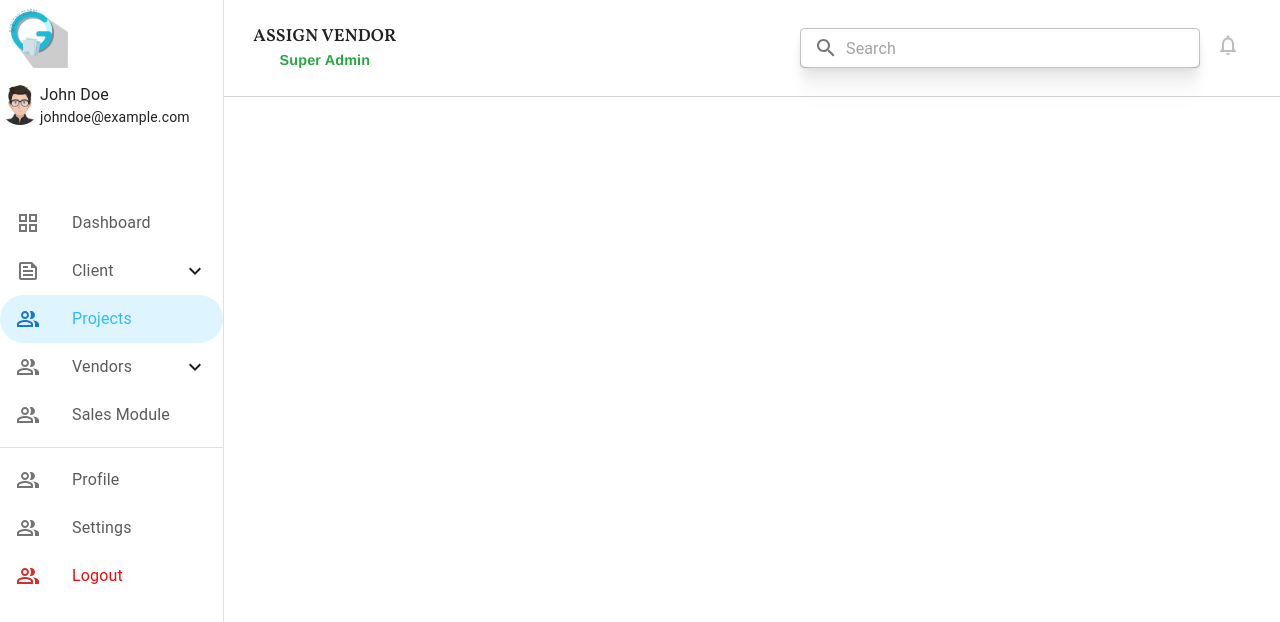
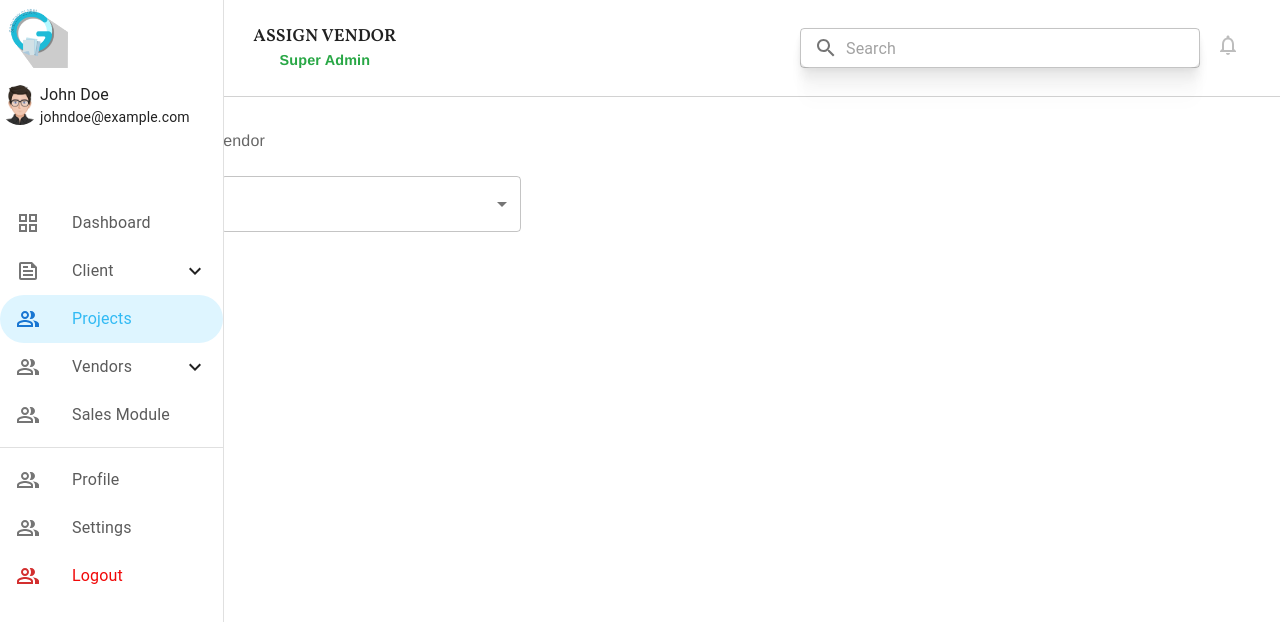
Before and after one commit to pushpak1308/Scrunity_Global, a React (Create React App) app in the folder scrutinyglobal/: page /assignVendor/1 in a window 1280 px wide. Shown: the top 622 px of the page. Built offline with nearby package versions, Linux system fonts and the light colour scheme.

Commit message:
login and register code cleanup

```diff
--- a/scrutinyglobal/src/MuiComponents/MuiMultiSelectDropdown/Index.js
+++ b/scrutinyglobal/src/MuiComponents/MuiMultiSelectDropdown/Index.js
@@ -1,7 +1,57 @@
 import React from "react";
+import OutlinedInput from "@mui/material/OutlinedInput";
+import InputLabel from "@mui/material/InputLabel";
+import MenuItem from "@mui/material/MenuItem";
+import FormControl from "@mui/material/FormControl";
+import ListItemText from "@mui/material/ListItemText";
+import Select from "@mui/material/Select";
+import Checkbox from "@mui/material/Checkbox";
 
-const MuiMultiSelectDropdown = () => {
-  return <div></div>;
+const MuiMultiSelectDropdown = ({
+  value,
+  options,
+  onChange,
+  label,
+  className,
+}) => {
+  const ITEM_HEIGHT = 48;
+  const ITEM_PADDING_TOP = 8;
+  const MenuProps = {
+    PaperProps: {
+      style: {
+        maxHeight: ITEM_HEIGHT * 4.5 + ITEM_PADDING_TOP,
+        width: 250,
+      },
+    },
+  };
+
+  return (
+    <>
+      <InputLabel className={className ? className : "arimo-input-label"}>
+        {label}
+        {/* {required && <span style={{ color: "red" }}> *</span>} */}
+      </InputLabel>
+      <FormControl sx={{ m: 1, width: 300 }}>
+        <Select
+          labelId="multi-select-dropdown-label"
+          id="multi-select-dropdown"
+          multiple
+          value={value}
+          onChange={onChange}
+          input={<OutlinedInput label="Select Vendors" />}
+          renderValue={(selected) => selected.join(", ")}
+          MenuProps={MenuProps}
+        >
+          {options.map((name) => (
+            <MenuItem key={name} value={name}>
+              <Checkbox checked={value.indexOf(name) > -1} />
+              <ListItemText primary={name} />
+            </MenuItem>
+          ))}
+        </Select>
+      </FormControl>
+    </>
+  );
 };
 
 export default MuiMultiSelectDropdown;
--- a/scrutinyglobal/src/Screens/Auth/Login.js
+++ b/scrutinyglobal/src/Screens/Auth/Login.js
@@ -49,7 +49,6 @@ const Login = (props) => {
   const form = (
     <form>
       <MuiTextField
-        name="username"
         type="text"
         value={username}
         label="Email or Number"
@@ -57,7 +56,6 @@ const Login = (props) => {
       />
 
       <MuiTextField
-        name="password"
         type="password"
         value={password}
         label="Password"
@@ -72,7 +70,7 @@ const Login = (props) => {
       <Grid display="flex" justifyContent="center" alignItems="center">
         <MuiContainedButton
           type={"submit"}
-          width={{ md: "40%" }}
+          width={"40%"}
           buttonText={"Log In"}
           onClickFunction={handleSubmit}
         />
--- a/scrutinyglobal/src/Screens/Auth/StepForm.js
+++ b/scrutinyglobal/src/Screens/Auth/StepForm.js
@@ -3,7 +3,7 @@ import { Grid } from "@mui/material";
 import { MuiTextField } from "../../MuiComponents/MuiTextField/Index";
 import { MuiDropDown } from "../../MuiComponents/MuiDropDown/Index";
 import CustomContainedButton from "../../MuiComponents/MuiContainedButton/Index";
-import axios from "axios";
+// import axios from "axios";
 import { useSelector } from "react-redux";
 
 const StepForm = ({
@@ -50,10 +50,8 @@ const StepForm = ({
   } = onChangeHandlers;
 
   const reduxData = useSelector((state) => state.user);
-  console.log("reduxData111 :>> ", reduxData);
 
   const [countriesData, setCountriesData] = useState([""]);
-  let countryData = [""];
   useEffect(() => {
     fetch("http://localhost:8080/ScrutinyGlobal/getCountries", {
       method: "GET",
@@ -61,7 +59,6 @@ const StepForm = ({
         Accept: "application/json",
         "Content-Type": "application/json",
       },
-
     })
       .then((res) => {
         return res.json();
@@ -72,7 +69,7 @@ const StepForm = ({
             return element.countryName;
           })
         );
-        console.log("countries data seting ", countriesData);
+        // console.log("countries data seting ", countriesData);
       });
   }, []);
 
@@ -242,7 +239,6 @@ const StepForm = ({
             <Grid container spacing={2}>
               <Grid item xs={12} md={6}>
                 <MuiTextField
-                  name="zipcode"
                   type="text"
                   value={zipcode}
                   label="Zip Code"
@@ -289,7 +285,6 @@ const StepForm = ({
         <Grid container spacing={2}>
           <Grid item xs={12}>
             <MuiDropDown
-              name="profession"
               value={profession}
               onChange={onChangeProfession}
               defaultValue={reduxData?.profession || ""}
@@ -302,7 +297,6 @@ const StepForm = ({
 
           <Grid item xs={12}>
             <MuiTextField
-              name="experience"
               value={experience}
               defaultValue={reduxData?.experience || ""}
               onChange={onChangeExperience}
@@ -314,7 +308,6 @@ const StepForm = ({
 
           <Grid item xs={12}>
             <MuiTextField
-              name="monthlySalary"
               type="text"
               value={monthlySalary}
               label="Monthly Salary"
--- a/scrutinyglobal/src/Screens/SuperAdmin/Project/AssignVendor.js
+++ b/scrutinyglobal/src/Screens/SuperAdmin/Project/AssignVendor.js
@@ -1,7 +1,7 @@
 import React, { useState } from "react";
 import Layout from "../Layout";
 import { Grid } from "@mui/material";
-import { MuiDropDown } from "../../../MuiComponents/MuiDropDown/Index";
+import MuiMultiSelectDropdown from "../../../MuiComponents/MuiMultiSelectDropdown/Index"; // Update the import to the correct path
 
 const AssignVendor = () => {
   const [selectedVendors, setSelectedVendors] = useState([]);
@@ -33,19 +33,22 @@ const AssignVendor = () => {
     },
   ];
 
-  const handleVendorChange = (newValue) => {
-    setSelectedVendors(newValue);
+  const handleVendorChange = (event) => {
+    const {
+      target: { value },
+    } = event;
+    setSelectedVendors(typeof value === "string" ? value.split(",") : value);
   };
 
   const content = (
     <Grid container>
       <Grid item>
-        {/* <MuiDropDown
+        <MuiMultiSelectDropdown
+          label={"Vendor"}
           value={selectedVendors}
           onChange={handleVendorChange}
-          options={vendors}
-          label="Select Vendors"
-        /> */}
+          options={vendors.map((item) => item.vendorName)}
+        />
       </Grid>
     </Grid>
   );
```
